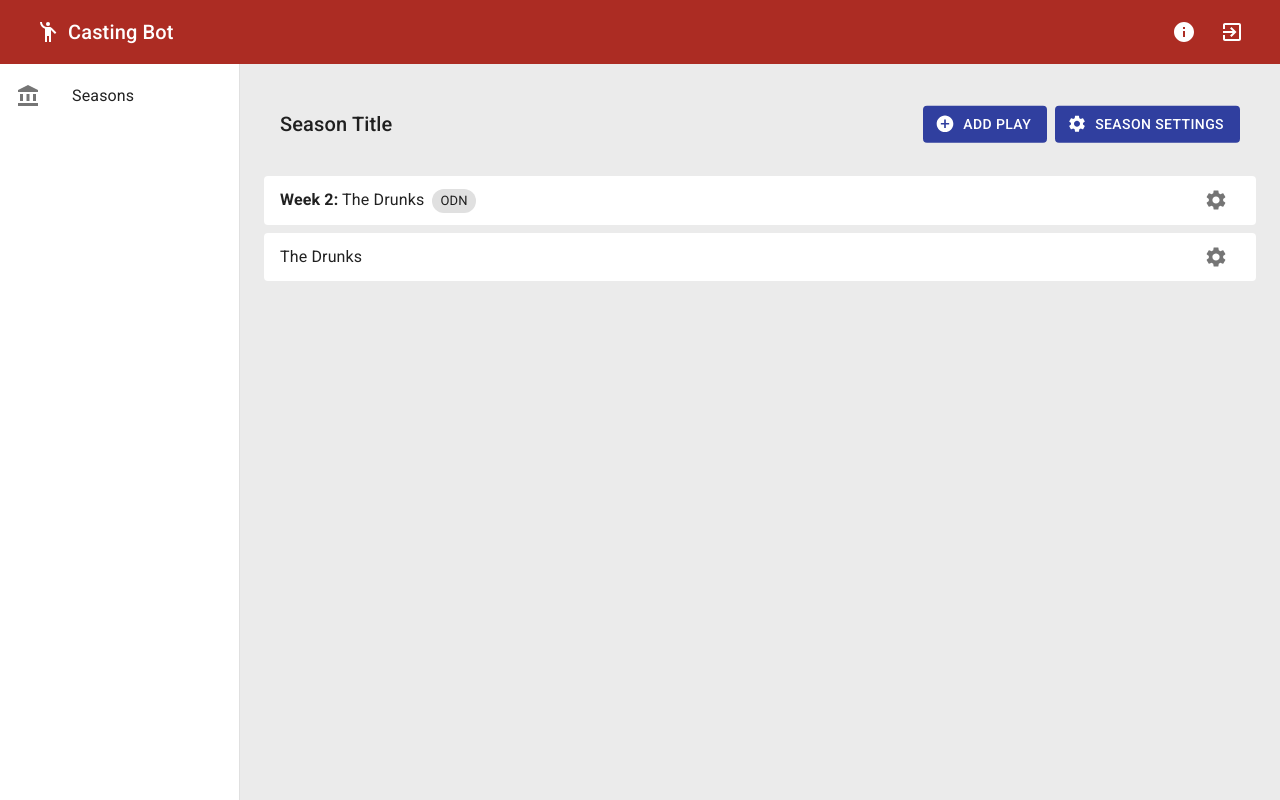
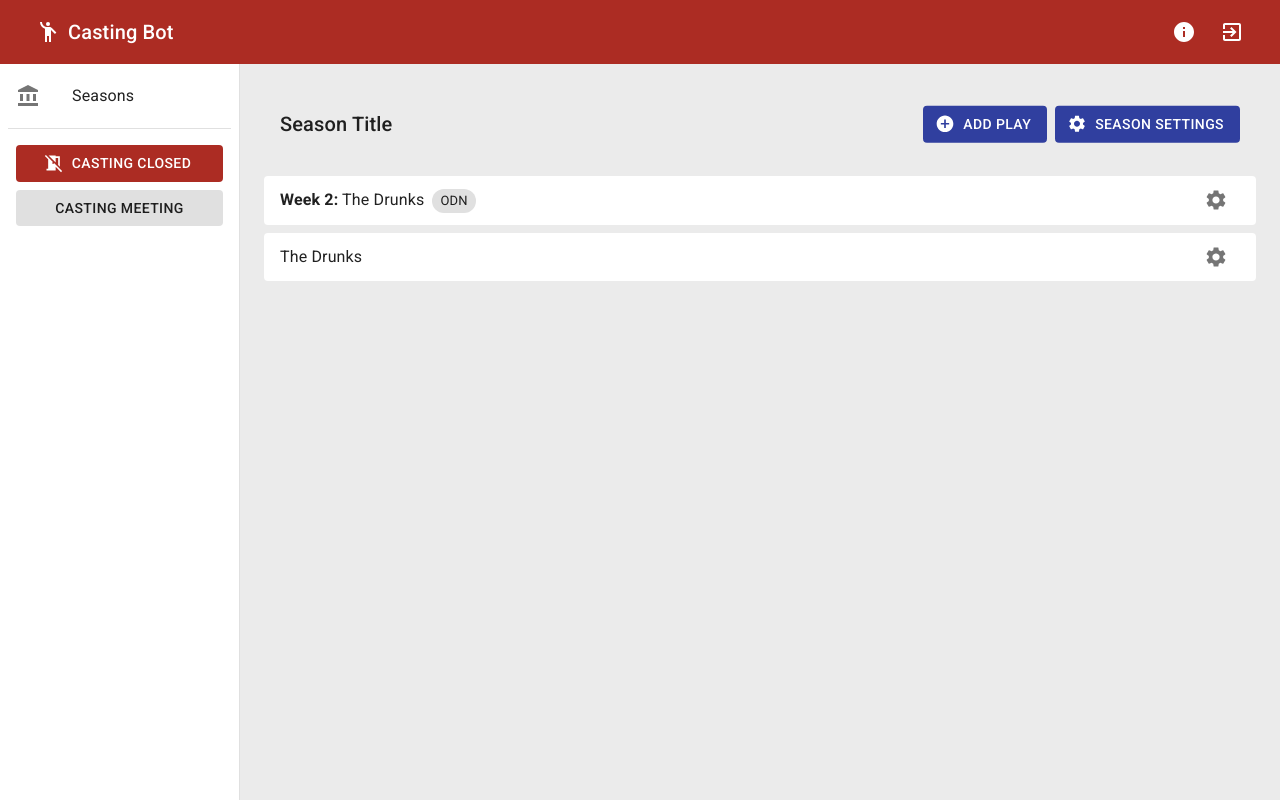
Before and after one commit to jpderrick/Casting-Bot-2.0, a React (Create React App) app: page / in a window 1280 px wide. Built offline with nearby package versions, Linux system fonts and the light colour scheme.

Commit message:
Moved UI elements to sidebar for season page

```diff
--- /dev/null
+++ b/src/components/SeasonSideBar.js
@@ -0,0 +1,34 @@
+import React, { useState } from "react";
+import { Button, Typography, withStyles } from "@material-ui/core";
+import MeetingRoomIcon from "@material-ui/icons/MeetingRoom";
+import NoMeetingRoomIcon from "@material-ui/icons/NoMeetingRoom";
+const styles = (theme) => ({
+  sidebarTitle: {
+    marginBottom: theme.spacing(),
+  },
+  formControl: {
+    marginTop: theme.spacing(),
+  },
+});
+const SeasonSideBar = ({ classes, ...props }) => {
+  const [castingOpen, setCastingOpen] = useState(false);
+  return (
+    <div>
+      <Button
+        className={classes.tallerButton}
+        fullWidth
+        variant="contained"
+        color={castingOpen ? "secondary" : "primary"}
+        onClick={() => setCastingOpen(!castingOpen)}
+        startIcon={castingOpen ? <MeetingRoomIcon /> : <NoMeetingRoomIcon />}
+      >
+        CASTING {castingOpen ? "IS OPEN " : "CLOSED "}
+      </Button>
+      <Button className={classes.formControl} variant="contained" fullWidth>
+        Casting Meeting
+      </Button>
+    </div>
+  );
+};
+
+export default withStyles(styles)(SeasonSideBar);
--- a/src/components/SideDrawer.js
+++ b/src/components/SideDrawer.js
@@ -8,8 +8,10 @@ import {
   Toolbar,
   ListItemText,
   ListItemIcon,
+  Divider,
 } from "@material-ui/core";
 import AccountBalanceIcon from "@material-ui/icons/AccountBalance";
+import SeasonSideBar from "./SeasonSideBar";
 const drawerWidth = 240;
 
 const styles = (theme) => ({
@@ -22,6 +24,13 @@ const styles = (theme) => ({
   },
   drawerContainer: {
     overflow: "auto",
+  },
+  divideCenter: {
+    marginLeft: theme.spacing(),
+    marginRight: theme.spacing(),
+  },
+  sidebarContent: {
+    margin: theme.spacing(2),
   },
 });
 
@@ -44,6 +53,10 @@ const SideDrawer = ({ classes, ...props }) => {
             </ListItem>
           </List>
         </div>
+        <Divider className={classes.divideCenter} />
+        <div className={classes.sidebarContent}>
+          <SeasonSideBar />
+        </div>
       </Drawer>
     </div>
   );
--- a/src/modals/SeasonSettingsModal.js
+++ b/src/modals/SeasonSettingsModal.js
@@ -24,16 +24,6 @@ const SeasonSettingsModal = ({ classes, ...props }) => {
           className={classes.tallerButton}
           fullWidth
           variant="contained"
-          color={castingOpen ? "secondary" : "primary"}
-          onClick={() => setCastingOpen(!castingOpen)}
-          startIcon={castingOpen ? <MeetingRoomIcon /> : <NoMeetingRoomIcon />}
-        >
-          CASTING {castingOpen ? "IS OPEN " : "CLOSED "}
-        </Button>
-        <Button
-          className={classes.tallerButton}
-          fullWidth
-          variant="contained"
           color={"primary"}
           startIcon={<DeleteIcon />}
         >
```
Also changed, not shown: src/pages/CastingMeeting.js (added, +10 -0 lines).
